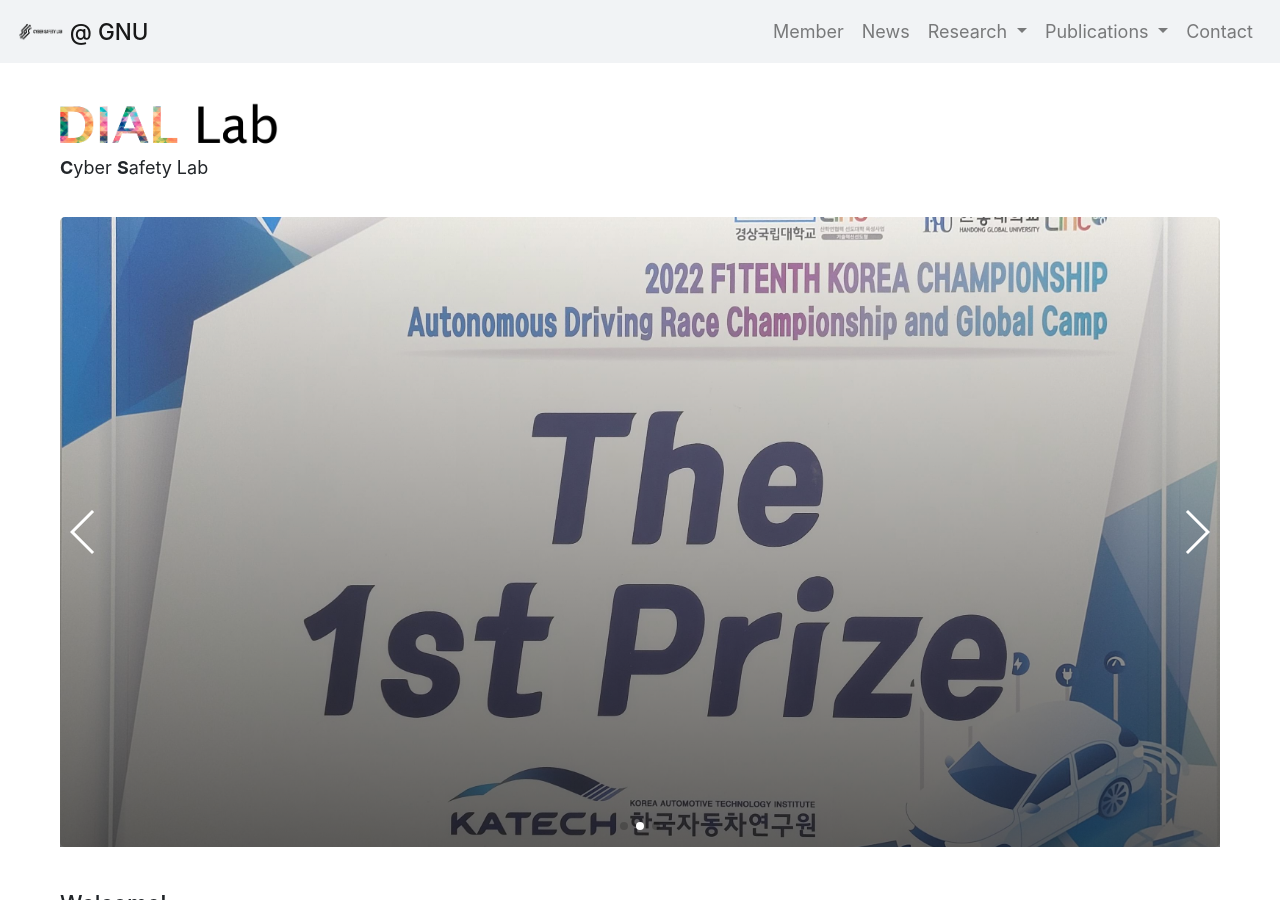
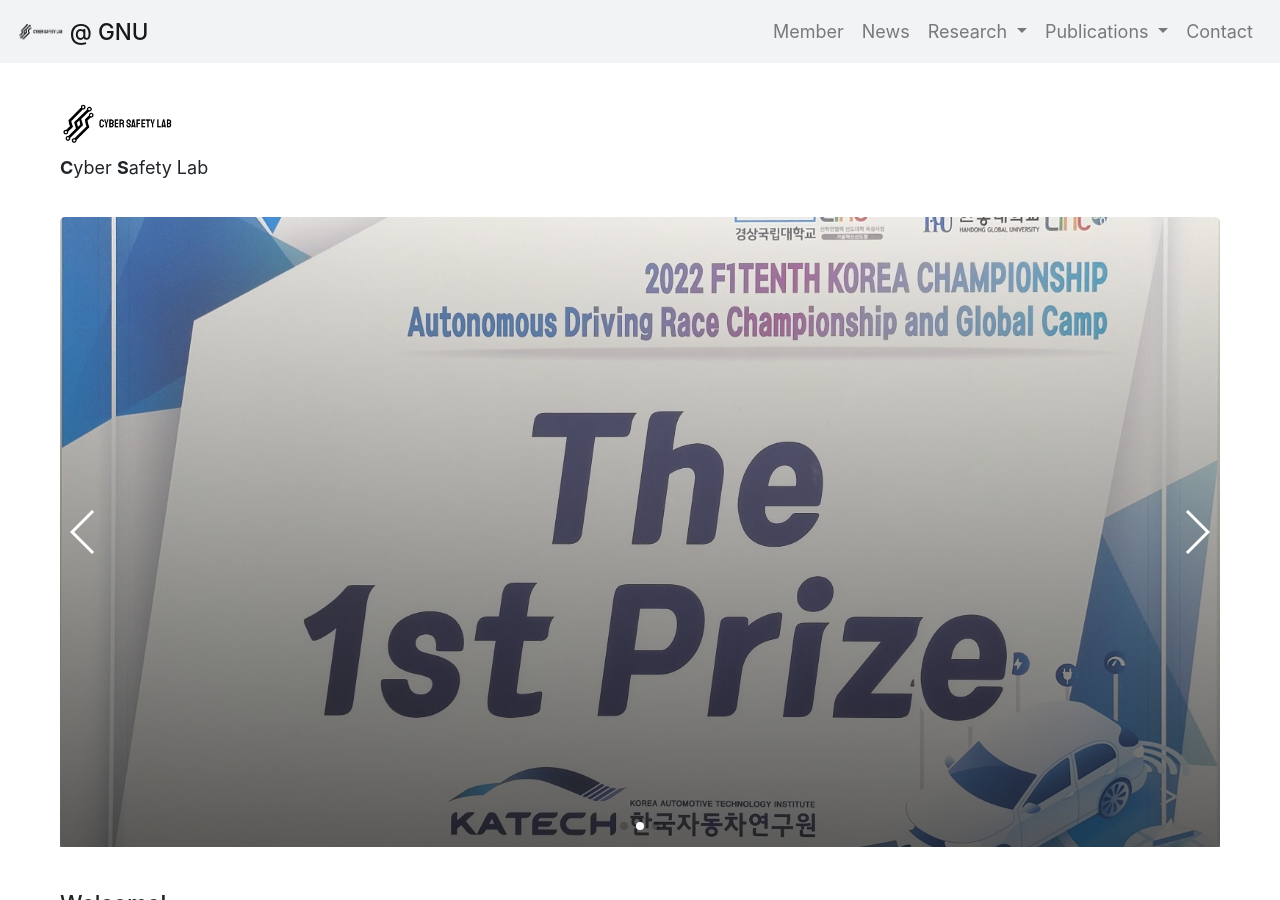
Before and after one commit to LEEJUH0/LEEJUH0.github.io, a Jekyll site: the page built from index.html, in a window 1280 px wide and 900 px high. Built offline with Jekyll 4.4.1, drawn with Linux system fonts in a browser that asks for light colours; some web fonts are replaced; the list of posts is cut into pages by our own code; grey boxes are pictures that could not be loaded.

Commit message:
Update index.html

```diff
--- a/index.html
+++ b/index.html
@@ -3,7 +3,7 @@
 ---
 
 <div class="header-title">
-  <img src="/images/dial_lab_logo.png" desc="logo" />
+  <img src="/images/cslab_logos.png" desc="logo" />
 </div>
 <div class="header-title-desc">
   <span><b>C</b>yber <b>S</b>afety Lab</span>
```
